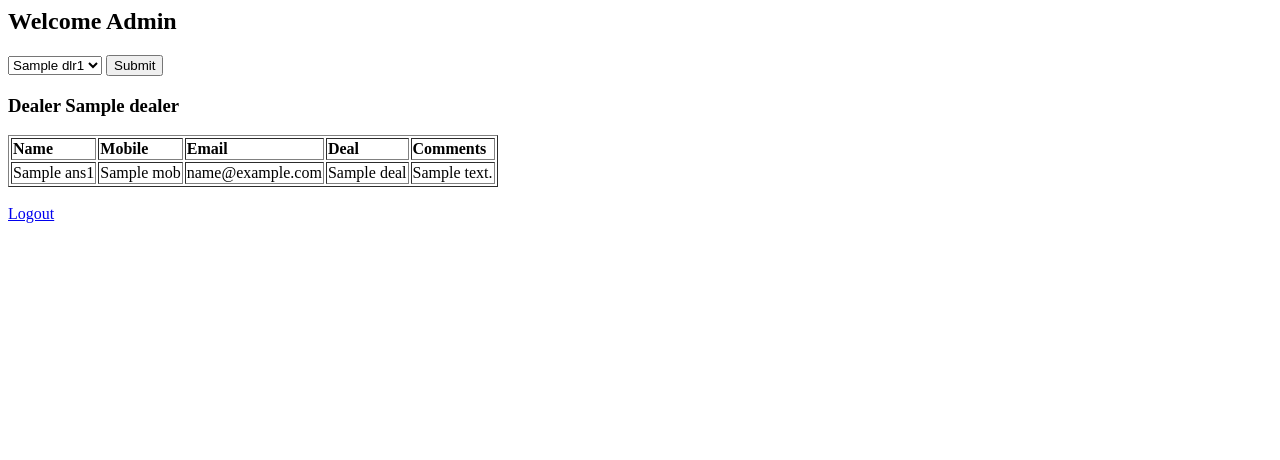
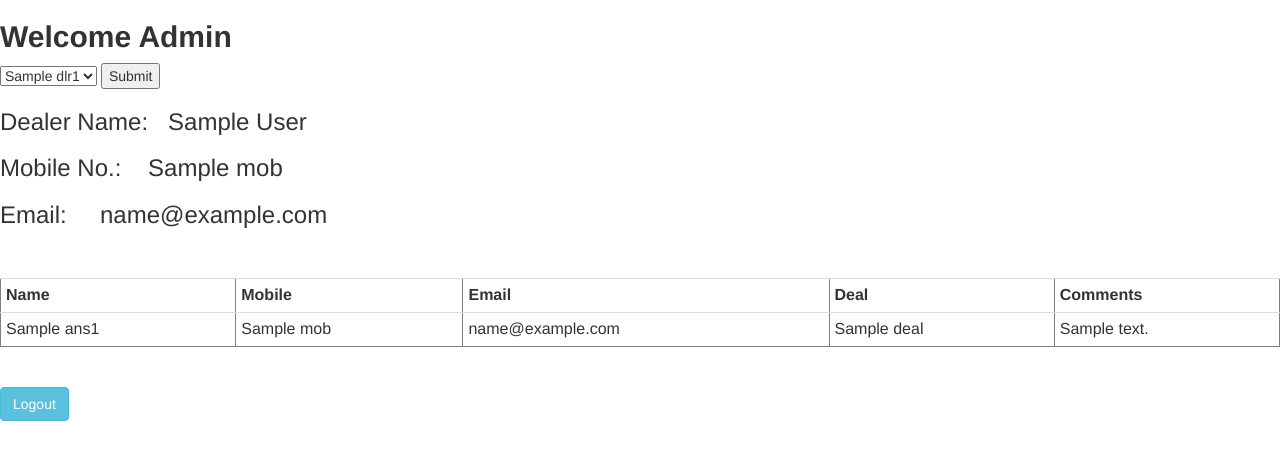
Before and after one commit to theflyingmantis/Company-crm, a Flask app: template templates/admin_main.html in a window 1280 px wide. Shown: the top 460 px of the page. Run offline with Flask 2, Linux system fonts and the light colour scheme; the template is opened without the code that fills it: most values are stand-ins (such as "Sample title", 1, 10 or a date in 2020); some libraries are stand-ins or nearby versions.

Commit message:
Added Extension of forms to name and admin Added Bootstrap

```diff
--- a/main.py
+++ b/main.py
@@ -104,10 +104,12 @@ def admin():
 def admin_main():
 	dlr=db.people.find()
 	ans=None
+	detail=None
 	if (request.method=='POST'):
 		dealer=request.form['dealers']
 		ans=db.data.find({'name':dealer})
-		return render_template('admin_main.html',title='Admin',ans=ans,dlr=dlr,dealer=dealer)
+		detail=db.people.find({'name':dealer})
+		return render_template('admin_main.html',title='Admin',ans=ans,dlr=dlr,detail=detail[0])
 	return render_template('admin_main.html',title='Admin',ans=ans,dlr=dlr)
 
 
@@ -118,6 +120,7 @@ def user():
 	name=request.args['name']
 	name=session['name']
 	#name=request.args.get('name')
+	#import pdb; pdb.set_trace()
 	a=db.people.find({'name':name})
 	#pwd=a.password
 	#See how to submit two forms. Change in Arguments..***************************************************
@@ -130,7 +133,7 @@ def user():
 		#k=name_user+mob+name+email
 		db.data.insert({'name':name,'name_user':name_user,'mob':mob,'email':email,'deal':deal,'comments':comments})#**********************************Id how to use default one/////////////////////////////
 	rows=db.data.find({'name':name})
-	return render_template('user.html',rows=rows,user=name,title="User "+name)
+	return render_template('user.html',rows=rows,user=a[0],title="User "+name)
 
 
 
@@ -167,7 +170,7 @@ def signup():
 			return render_template('signup.html',title='signup',error=error,flash=flash1)
 		else:
 			flash('User signed up')
-			db.people.insert({'name':name,'password':request.form['password'],'email':request.form['dlr_email'],'mob':request.form['mob']})
+			db.people.insert({'name':name,'password':request.form['password'],'full_name':request.form['full_name'],'email':request.form['dlr_email'],'mob':request.form['mob']})
 			return redirect(url_for('home'))
 	return render_template('signup.html',title='signup',error=error,flash=flash1)
 
--- a/templates/admin_main.html
+++ b/templates/admin_main.html
@@ -1,8 +1,13 @@
 <html>
+<head>
 <title>{{title}}
 </title>
+<link rel="stylesheet" href="http://maxcdn.bootstrapcdn.com/bootstrap/3.3.5/css/bootstrap.min.css">
+  <script src="https://ajax.googleapis.com/ajax/libs/jquery/1.11.3/jquery.min.js"></script>
+  <script src="http://maxcdn.bootstrapcdn.com/bootstrap/3.3.5/js/bootstrap.min.js"></script>
+</head>
 <body>
-<h2>Welcome Admin</h2>
+<h2><b>Welcome Admin</b></h2>
 <form action="" method="POST" id="adminform" name="myForm">
 <select name="dealers">
 {% for dlr1 in dlr %}
@@ -11,8 +16,12 @@
 </select>
 <input type="submit" value="Submit">
 </form>
-<h3> Dealer {{dealer}}</h3>
-<table border="1px">
+{%if detail%}
+<h3> Dealer Name:&nbsp;&nbsp;&nbsp;{{detail.full_name}}</h3>
+<h3> Mobile No.:&nbsp;&nbsp;&nbsp;&nbsp;{{detail.mob}}</h3>
+<h3> Email:&nbsp;&nbsp;&nbsp;&nbsp;&nbsp;{{detail.email}}</h3>
+{%endif%}
+<table border="1px" class="table table-hover table-condensed">
 <tr>
 	<td><b>Name</b></td>
 	<td><b>Mobile</b></td>
@@ -21,6 +30,7 @@
 	<td><b>Comments</b></td>
 </tr>
 {%if ans%}
+<br><br>
 {%for ans1 in ans%}
 <tr>
 	<td>{{ans1.name_user}}</td>
@@ -33,7 +43,7 @@
 {%endif%}
 </table>
 <br>
-<a href="/admin_logout" class="waves-effect waves-light btn">Logout</a>
+<a href="/admin_logout" class="btn btn-info">Logout</a>
 
 <!-- <form action="" method="POST" id="signupform">
 Username: <input type = 'text' name='username' placeholder="Username" id = 'username'><br>
```
Also changed, not shown: templates/user.html (+16 -9 lines).
